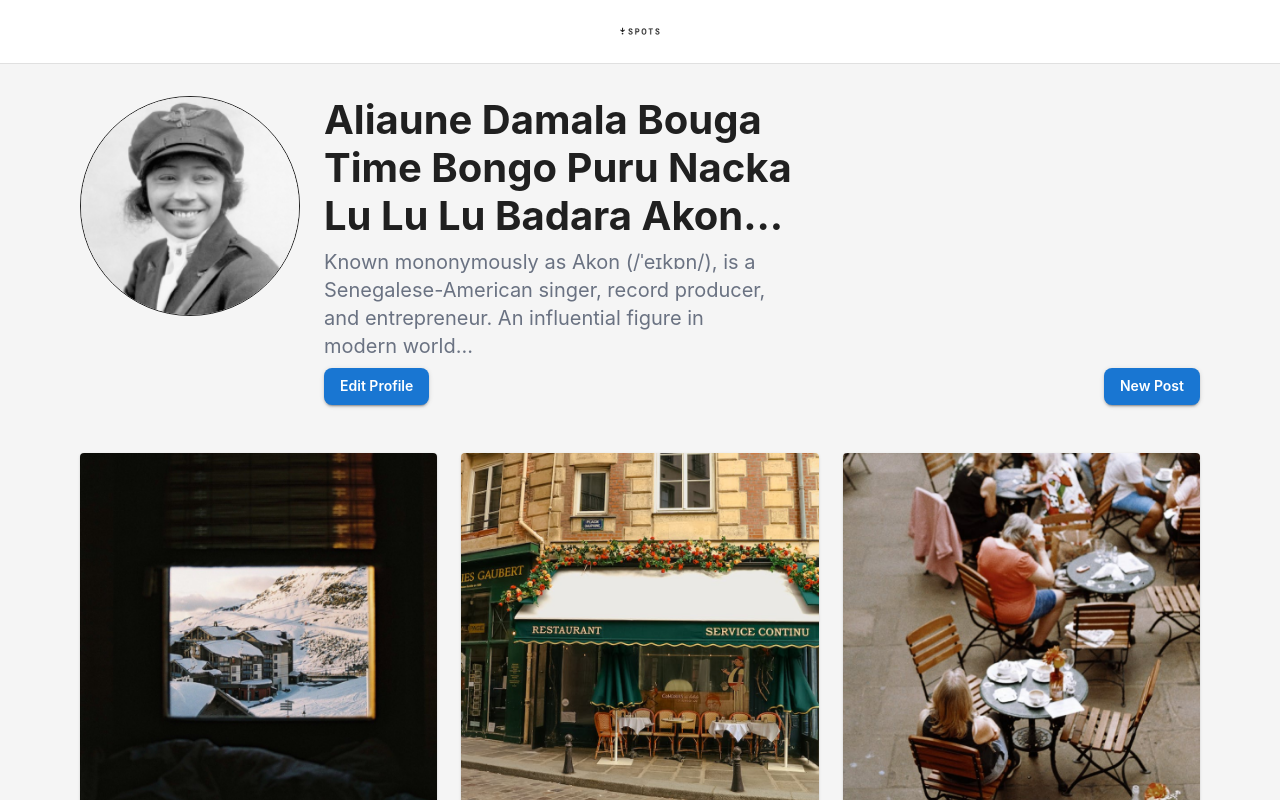
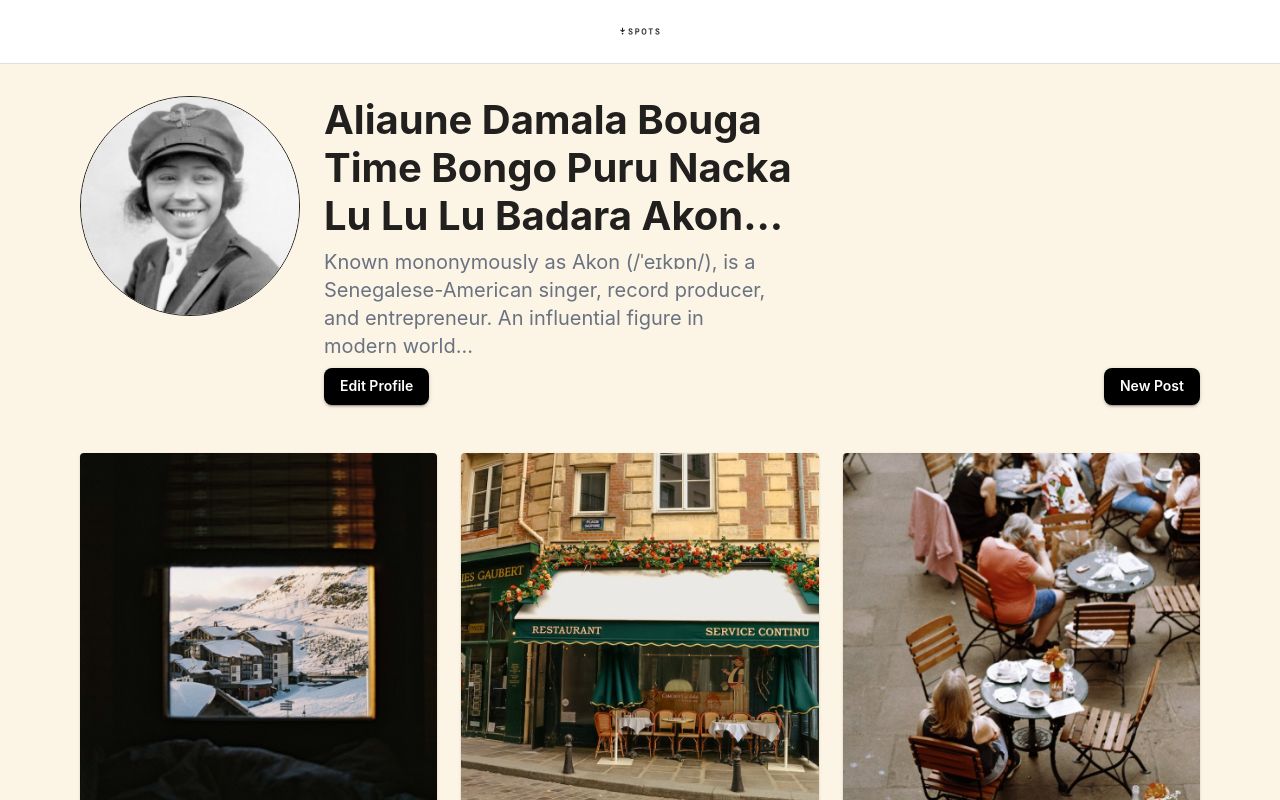
Before and after one commit to Caisere/instaSpot-react, a React (Vite) app: page / in a window 1280 px wide. Shown: the top 800 px of the page. Built offline with nearby package versions, Linux system fonts and the light colour scheme.

Commit message:
fix:btn-bg and app-bg

```diff
--- a/src/App.jsx
+++ b/src/App.jsx
@@ -51,7 +51,7 @@
           minHeight: "100vh",
           display: "flex",
           flexDirection: "column",
-          bgcolor: "background.default",
+          bgcolor: " #fcf5e5",
         }}
       >
         <Header />
--- a/src/components/profile.jsx
+++ b/src/components/profile.jsx
@@ -2,9 +2,11 @@
 import Button from "@mui/material/Button";
 import EditProfile from "./editprofile";
 import NewPost from "./newpost";
+// import { useTheme } from "@mui/material/styles";
 // import { FaEdit, FaPlus } from 'react-icons/fa'
 
 const Profile = ({ posts, setPosts }) => {
+//   const theme = useTheme();
   const [openEditModal, setOpenEditModal] = useState(false);
   const [openNewPostModal, setOpenNewPostModal] = useState(false);
   const [profileName, setProfileName] = useState(
@@ -56,6 +58,12 @@
             <Button
               variant="contained"
               color="primary"
+              sx={{
+                backgroundColor: "#000",
+                "&:hover": {
+                  backgroundColor: "rgba(0, 0, 0, 0.8)",
+                },
+              }}
               onClick={handleOpenEditModal}
             >
               Edit Profile
@@ -63,6 +71,12 @@
             <Button
               variant="contained"
               color="primary"
+              sx={{
+                backgroundColor: "#000",
+                "&:hover": {
+                  backgroundColor: "rgba(0, 0, 0, 0.8)",
+                },
+              }}
               onClick={handleOpenNewPostModal}
             >
               New Post
```
